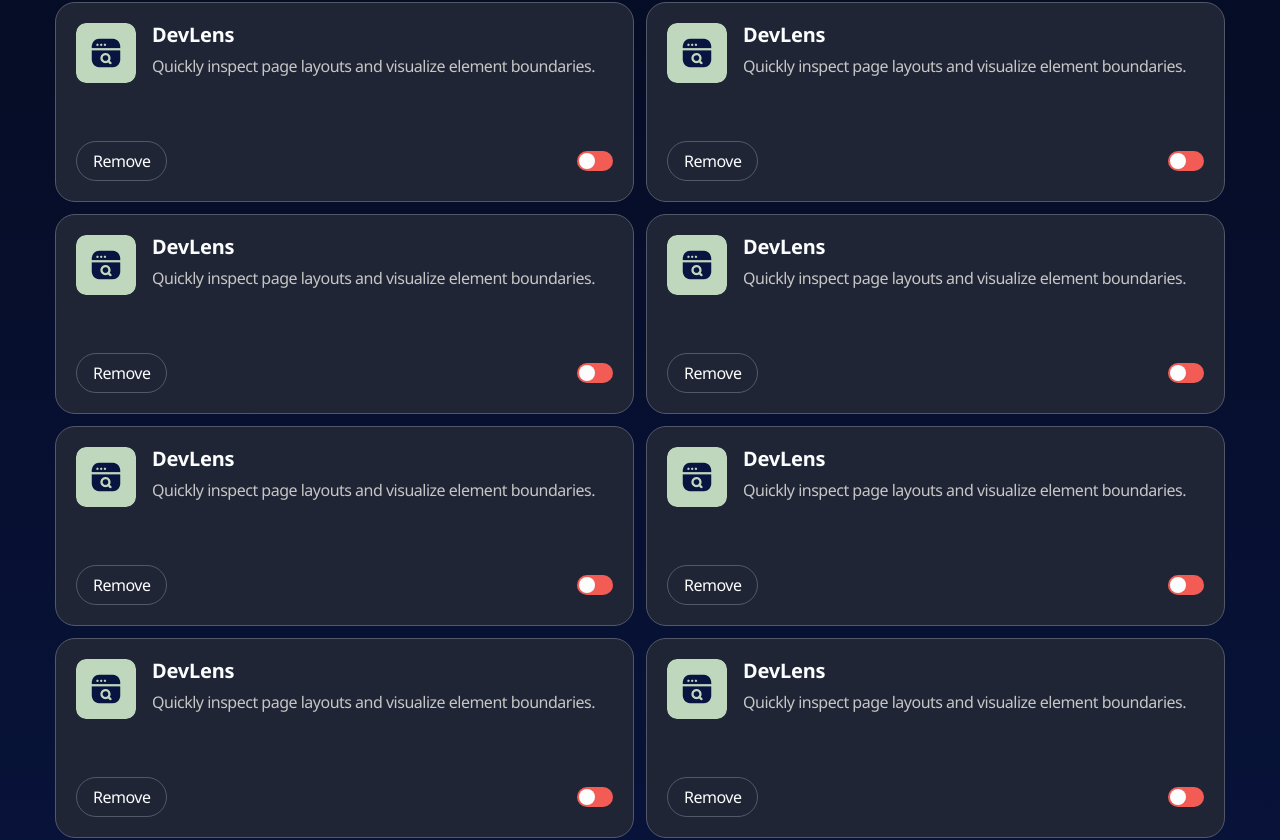
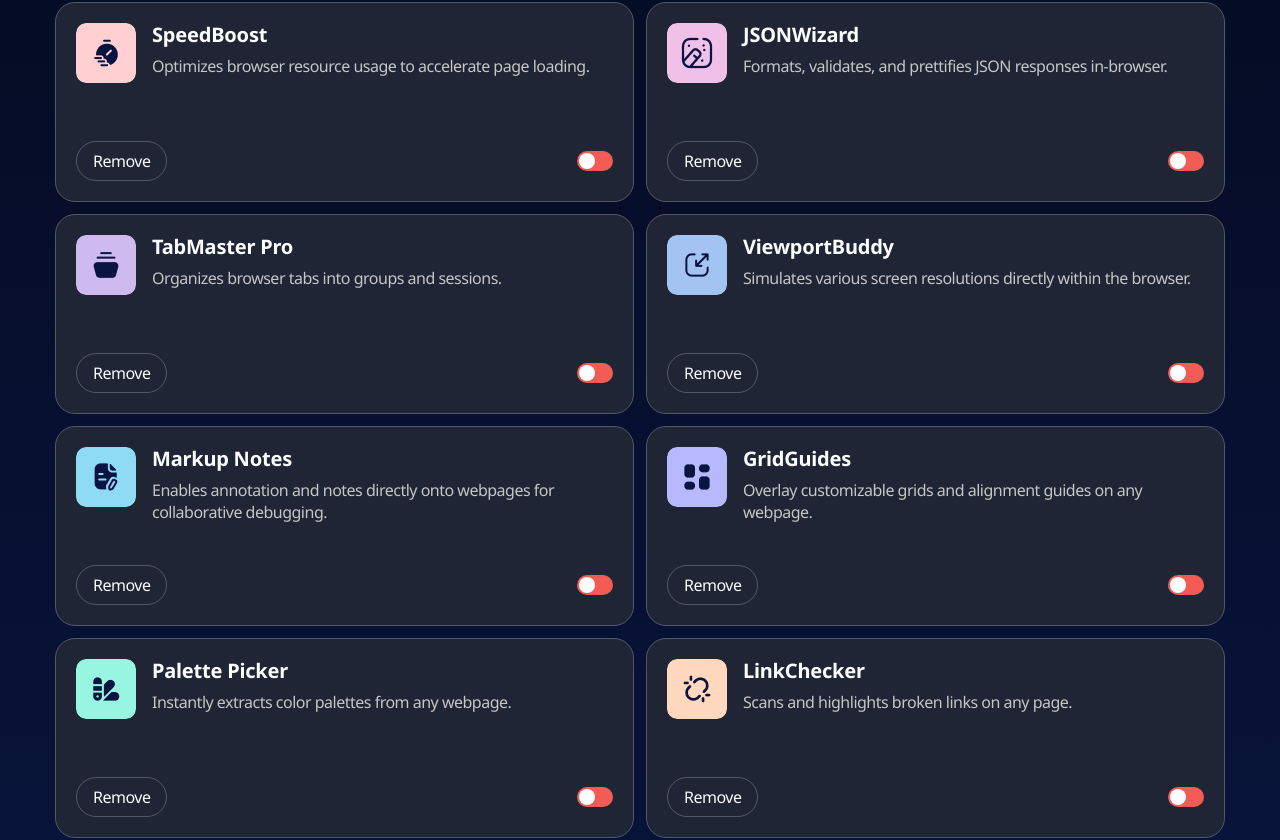
Before and after one commit to aleksi-svaridze/angular-week-2, an Angular app: page / in a window 1280 px wide. Shown: the part 428-1268 px from the top of the page. Built offline with nearby package versions, Linux system fonts and the light colour scheme.

Commit message:
Add for loop to main section

```diff
--- a/src/app/Components/card/card.html
+++ b/src/app/Components/card/card.html
@@ -1,13 +1,11 @@
+@for (extension of extensions; track $index) {
 <div class="card">
   <div class="card-content">
-    <img
-      src="assets/card_images/devlens_icon.png"
-      class="card-content__image"
-    />
+    <img [src]="extension.imageUrl" class="card-content__image" />
     <div class="card-content__text">
-      <h3 class="card-content__text--title">DevLens</h3>
+      <h3 class="card-content__text--title">{{ extension.title }}</h3>
       <p class="card-content__text--description">
-        Quickly inspect page layouts and visualize element boundaries.
+        {{ extension.description }}
       </p>
     </div>
   </div>
@@ -16,3 +14,4 @@
     <div class="card-settings__toggle-btn"></div>
   </div>
 </div>
+}
--- a/src/app/Components/card/card.ts
+++ b/src/app/Components/card/card.ts
@@ -1,11 +1,111 @@
 import { Component } from '@angular/core';
+
+interface Iextentions {
+  id: number;
+  title: string;
+  description: string;
+  isActive: boolean;
+  imageUrl: string;
+}
 
 @Component({
   selector: 'app-card',
   imports: [],
   templateUrl: './card.html',
-  styleUrl: './card.scss'
+  styleUrl: './card.scss',
 })
 export class Card {
-
+  extensions: Iextentions[] = [
+    {
+      id: 1,
+      title: 'DevLens',
+      description:
+        'Quickly inspect page layouts and visualize element boundaries.',
+      isActive: false,
+      imageUrl: 'assets/card_images/devlens_icon.png',
+    },
+    {
+      id: 2,
+      title: 'StyleSpy',
+      description: 'Instantly analyze and copy CSS from any webpage element.',
+      isActive: false,
+      imageUrl: 'assets/card_images/styleSpy.png',
+    },
+    {
+      id: 3,
+      title: 'SpeedBoost',
+      description:
+        'Optimizes browser resource usage to accelerate page loading.',
+      isActive: false,
+      imageUrl: 'assets/card_images/speedBoost.png',
+    },
+    {
+      id: 4,
+      title: 'JSONWizard',
+      description:
+        'Formats, validates, and prettifies JSON responses in-browser.',
+      isActive: false,
+      imageUrl: 'assets/card_images/jsonWizard.png',
+    },
+    {
+      id: 5,
+      title: 'TabMaster Pro',
+      description: 'Organizes browser tabs into groups and sessions.',
+      isActive: false,
+      imageUrl: 'assets/card_images/tabMasterPro.png',
+    },
+    {
+      id: 6,
+      title: 'ViewportBuddy',
+      description:
+        'Simulates various screen resolutions directly within the browser.',
+      isActive: false,
+      imageUrl: 'assets/card_images/viewPortBuddy.png',
+    },
+    {
+      id: 7,
+      title: 'Markup Notes',
+      description:
+        'Enables annotation and notes directly onto webpages for collaborative debugging.',
+      isActive: false,
+      imageUrl: 'assets/card_images/markupNotes.png',
+    },
+    {
+      id: 8,
+      title: 'GridGuides',
+      description:
+        'Overlay customizable grids and alignment guides on any webpage.',
+      isActive: false,
+      imageUrl: 'assets/card_images/gridGuides.png',
+    },
+    {
+      id: 9,
+      title: 'Palette Picker',
+      description: 'Instantly extracts color palettes from any webpage.',
+      isActive: false,
+      imageUrl: 'assets/card_images/palettePicker.png',
+    },
+    {
+      id: 10,
+      title: 'LinkChecker',
+      description: 'Scans and highlights broken links on any page.',
+      isActive: false,
+      imageUrl: 'assets/card_images/linkChecker.png',
+    },
+    {
+      id: 11,
+      title: 'DOM Snapshot',
+      description: 'Capture and export DOM structures quickly.',
+      isActive: false,
+      imageUrl: 'assets/card_images/domSnapchat.png',
+    },
+    {
+      id: 12,
+      title: 'ConsolePlus',
+      description:
+        'Enhanced developer console with advanced filtering and logging.',
+      isActive: false,
+      imageUrl: 'assets/card_images/consolePlus.png',
+    },
+  ];
 }
--- a/src/app/Components/main/main.html
+++ b/src/app/Components/main/main.html
@@ -1,16 +1,21 @@
 <main class="main">
   <div class="main-container">
-    <app-card />
-    <app-card />
-    <app-card />
-    <app-card />
-    <app-card />
-    <app-card />
-    <app-card />
-    <app-card />
-    <app-card />
-    <app-card />
-    <app-card />
-    <app-card />
+    @for (extension of extensions; track $index) {
+    <div class="card">
+      <div class="card-content">
+        <img [src]="extension.imageUrl" class="card-content__image" />
+        <div class="card-content__text">
+          <h3 class="card-content__text--title">{{ extension.title }}</h3>
+          <p class="card-content__text--description">
+            {{ extension.description }}
+          </p>
+        </div>
+      </div>
+      <div class="card-settings">
+        <div class="card-settings__remove-btn">remove</div>
+        <div class="card-settings__toggle-btn"></div>
+      </div>
+    </div>
+    }
   </div>
 </main>
--- a/src/app/Components/main/main.scss
+++ b/src/app/Components/main/main.scss
@@ -1,3 +1,6 @@
+@use "../../../scss/variables" as color;
+@use "../../../scss/mixins" as mixin;
+
 .main {
   &-container {
     max-width: 117rem;
@@ -23,3 +26,81 @@
     }
   }
 }
+
+.card {
+  height: 20rem;
+  background-color: color.$neutral-800;
+  border-radius: 2rem;
+  border: 0.1rem solid color.$neutral-600;
+  overflow: hidden;
+  padding: 2rem;
+  display: flex;
+  flex-direction: column;
+  justify-content: space-between;
+
+  &-content {
+    display: flex;
+    column-gap: 1.6rem;
+
+    &__image {
+      width: 6rem;
+      height: 6rem;
+      border-radius: 1rem;
+    }
+
+    &__text {
+      display: flex;
+      flex-direction: column;
+      row-gap: 0.8rem;
+      &--title {
+        color: color.$neutral;
+        @include mixin.text-preset-2;
+      }
+
+      &--description {
+        @include mixin.text-preset-5;
+        color: color.$neutral-300;
+      }
+    }
+  }
+
+  &-settings {
+    display: flex;
+    align-items: center;
+    justify-content: space-between;
+
+    &__remove-btn {
+      padding: 0.8rem 1.6rem;
+      border-radius: 99.9rem;
+      border: 0.1rem solid color.$neutral-600;
+      @include mixin.text-preset-6;
+      color: color.$neutral;
+      text-transform: capitalize;
+      cursor: pointer;
+    }
+
+    &__toggle-btn {
+      width: 3.6rem;
+      height: 2rem;
+      border-radius: 99.9rem;
+      background-color: color.$red-400;
+      padding: 0.2rem;
+      display: flex;
+      align-items: center;
+      justify-content: flex-start;
+      cursor: pointer;
+
+      &::after {
+        content: "";
+        width: 1.6rem;
+        height: 1.6rem;
+        border-radius: 99.9rem;
+        background-color: color.$neutral;
+        transition: all 2s;
+      }
+    }
+    &__toggle-btn:hover {
+      justify-content: flex-end;
+    }
+  }
+}
--- a/src/app/Components/main/main.ts
+++ b/src/app/Components/main/main.ts
@@ -1,5 +1,13 @@
 import { Component } from '@angular/core';
 import { Card } from '../card/card';
+
+interface Iextentions {
+  id: number;
+  title: string;
+  description: string;
+  isActive: boolean;
+  imageUrl: string;
+}
 
 @Component({
   selector: 'app-main',
@@ -7,4 +15,98 @@ import { Card } from '../card/card';
   templateUrl: './main.html',
   styleUrl: './main.scss',
 })
-export class Main {}
+export class Main {
+  extensions: Iextentions[] = [
+    {
+      id: 1,
+      title: 'DevLens',
+      description:
+        'Quickly inspect page layouts and visualize element boundaries.',
+      isActive: false,
+      imageUrl: 'assets/card_images/devlens_icon.png',
+    },
+    {
+      id: 2,
+      title: 'StyleSpy',
+      description: 'Instantly analyze and copy CSS from any webpage element.',
+      isActive: false,
+      imageUrl: 'assets/card_images/styleSpy.png',
+    },
+    {
+      id: 3,
+      title: 'SpeedBoost',
+      description:
+        'Optimizes browser resource usage to accelerate page loading.',
+      isActive: false,
+      imageUrl: 'assets/card_images/speedBoost.png',
+    },
+    {
+      id: 4,
+      title: 'JSONWizard',
+      description:
+        'Formats, validates, and prettifies JSON responses in-browser.',
+      isActive: false,
+      imageUrl: 'assets/card_images/jsonWizard.png',
+    },
+    {
+      id: 5,
+      title: 'TabMaster Pro',
+      description: 'Organizes browser tabs into groups and sessions.',
+      isActive: false,
+      imageUrl: 'assets/card_images/tabMasterPro.png',
+    },
+    {
+      id: 6,
+      title: 'ViewportBuddy',
+      description:
+        'Simulates various screen resolutions directly within the browser.',
+      isActive: false,
+      imageUrl: 'assets/card_images/viewPortBuddy.png',
+    },
+    {
+      id: 7,
+      title: 'Markup Notes',
+      description:
+        'Enables annotation and notes directly onto webpages for collaborative debugging.',
+      isActive: false,
+      imageUrl: 'assets/card_images/markupNotes.png',
+    },
+    {
+      id: 8,
+      title: 'GridGuides',
+      description:
+        'Overlay customizable grids and alignment guides on any webpage.',
+      isActive: false,
+      imageUrl: 'assets/card_images/gridGuides.png',
+    },
+    {
+      id: 9,
+      title: 'Palette Picker',
+      description: 'Instantly extracts color palettes from any webpage.',
+      isActive: false,
+      imageUrl: 'assets/card_images/palettePicker.png',
+    },
+    {
+      id: 10,
+      title: 'LinkChecker',
+      description: 'Scans and highlights broken links on any page.',
+      isActive: false,
+      imageUrl: 'assets/card_images/linkChecker.png',
+    },
+    {
+      id: 11,
+      title: 'DOM Snapshot',
+      description: 'Capture and export DOM structures quickly.',
+      isActive: false,
+      imageUrl: 'assets/card_images/domSnapchat.png',
+    },
+    {
+      id: 12,
+      title: 'ConsolePlus',
+      description:
+        'Enhanced developer console with advanced filtering and logging.',
+      isActive: false,
+      imageUrl: 'assets/card_images/consolePlus.png',
+    },
+  ];
+}
```
